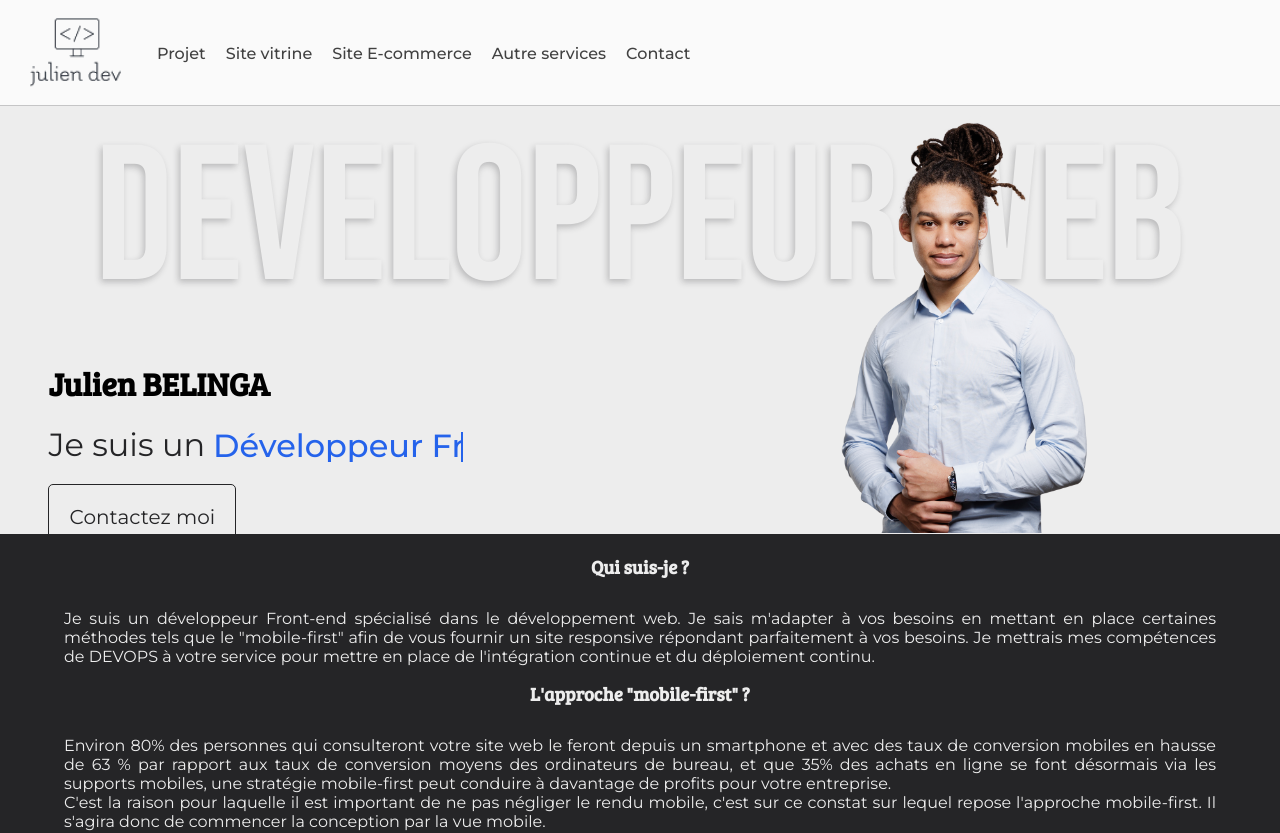
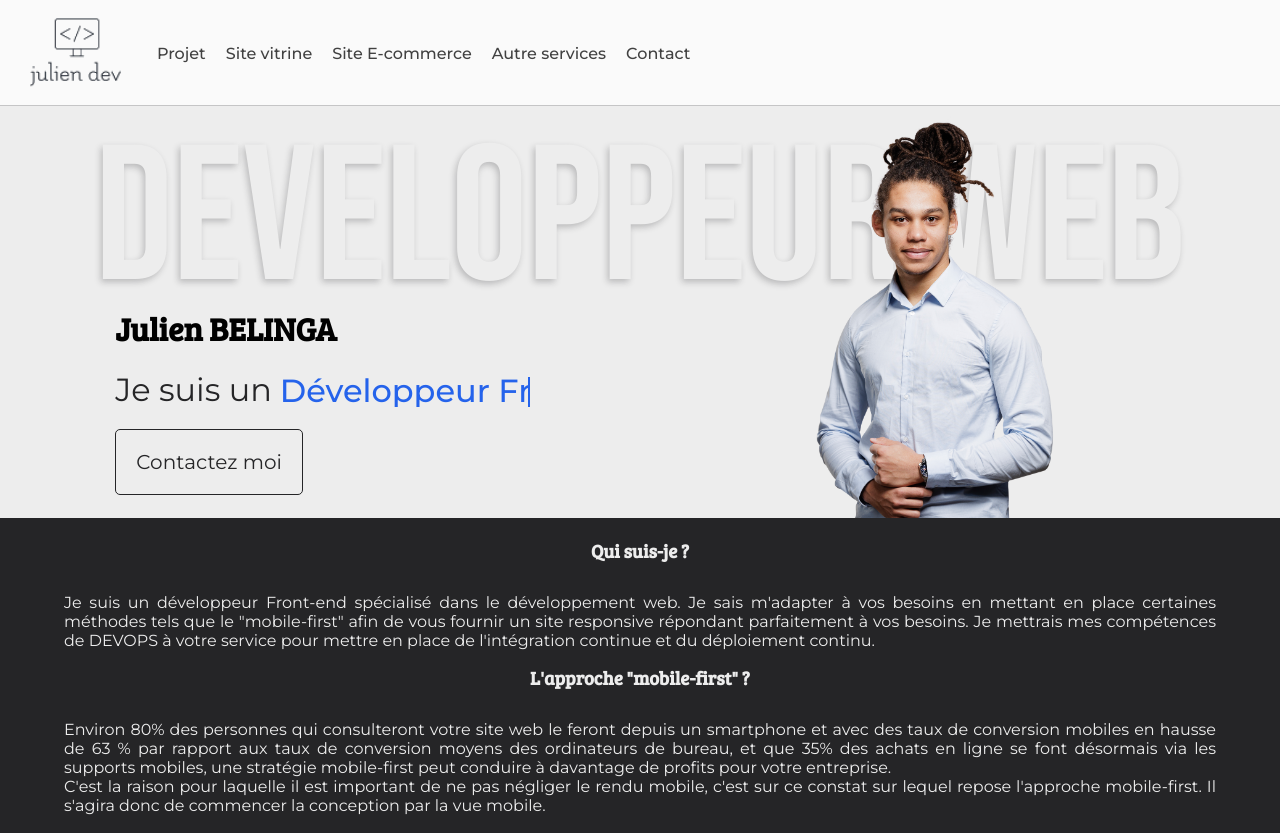
Before and after one commit to julienBelinga/MyPortfolio, a Next.js app in the folder portfolio/: page / in a window 1280 px wide. Shown: the top 833 px of the page. Built offline with nearby package versions, Linux system fonts and the light colour scheme.

Commit message:
update presentatiton

```diff
--- a/portfolio/components/presentation.js
+++ b/portfolio/components/presentation.js
@@ -8,6 +8,7 @@ function Presentation(){
             <div>
                 <div id="bg-title">Developpeur web</div>
             </div>
+            <div id="info-container">
                 <div id="presentation-info">
                     <div>
                         <h1>Julien BELINGA</h1>
@@ -31,6 +32,7 @@ function Presentation(){
                     <Image id="pp" src={pp_entier} alt="photo de profil" priority/>
                 </div>
             </div>
+        </div>
         </>
     )
 }
--- a/portfolio/styles/presentation.scss
+++ b/portfolio/styles/presentation.scss
@@ -1,4 +1,5 @@
 #presentation{
+    position: relative;
     display: flex;
     justify-content: space-between;
 
@@ -10,14 +11,21 @@
         z-index: 2;
         height: fit-content;
     }
+
+    #info-container{
+        width: 100%;
+        display: flex;
+        justify-content: space-around;
+    }
 }
 
 #pp{
     position: relative;
-    width: 50vw;
+    width: 19vw;
     height: auto;
-    margin-bottom: -.2vw;
+    margin-bottom: -.3vw;
     z-index: 2;
+    right: -23vw;
 }
 
 #contact-button{
@@ -47,8 +55,9 @@
 }
 
 #presentation-info{
-    position: relative;
-    top: 20vw;
+    position: absolute;
+    bottom: 3vw;
+    left: 9vw;
 
     h1{
         margin-bottom: 20px;
```
Also changed, not shown: portfolio/assets/img/pp_entier.png. Lines whose indentation alone changed are shown as unchanged.
